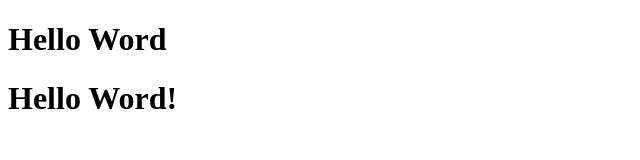
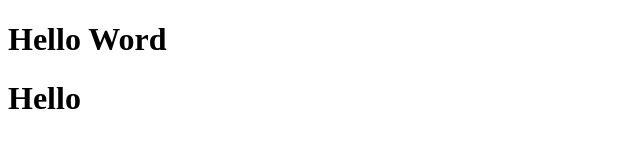
Before and after one commit to yura20066/TestProject, a plain HTML site: page index.html in a window 1280 px wide. Shown: the whole page, without its empty margins (0-640 px from the left). Drawn offline with Linux system fonts and the light colour scheme.

Commit message:
add file style.css

```diff
--- a/index.html
+++ b/index.html
@@ -6,7 +6,7 @@
 </head>
 <body>
 <h1>Hello Word</h1>
-<h1>Hello Word!</h1>
+<h1>Hello</h1>
 <script src="script.js"></script>
 </body>
 </html>
```
Also changed, not shown: style.css (added).
